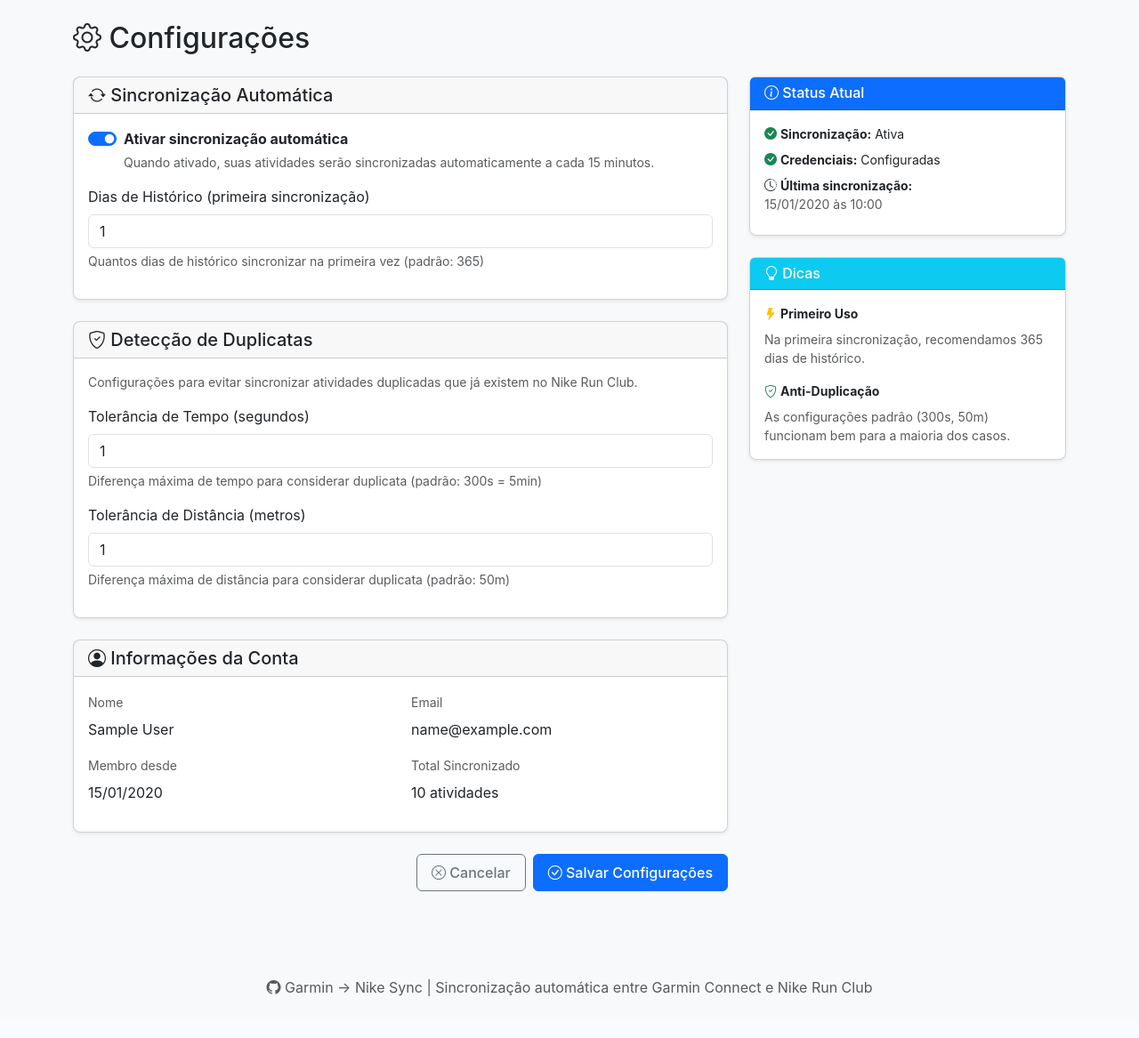
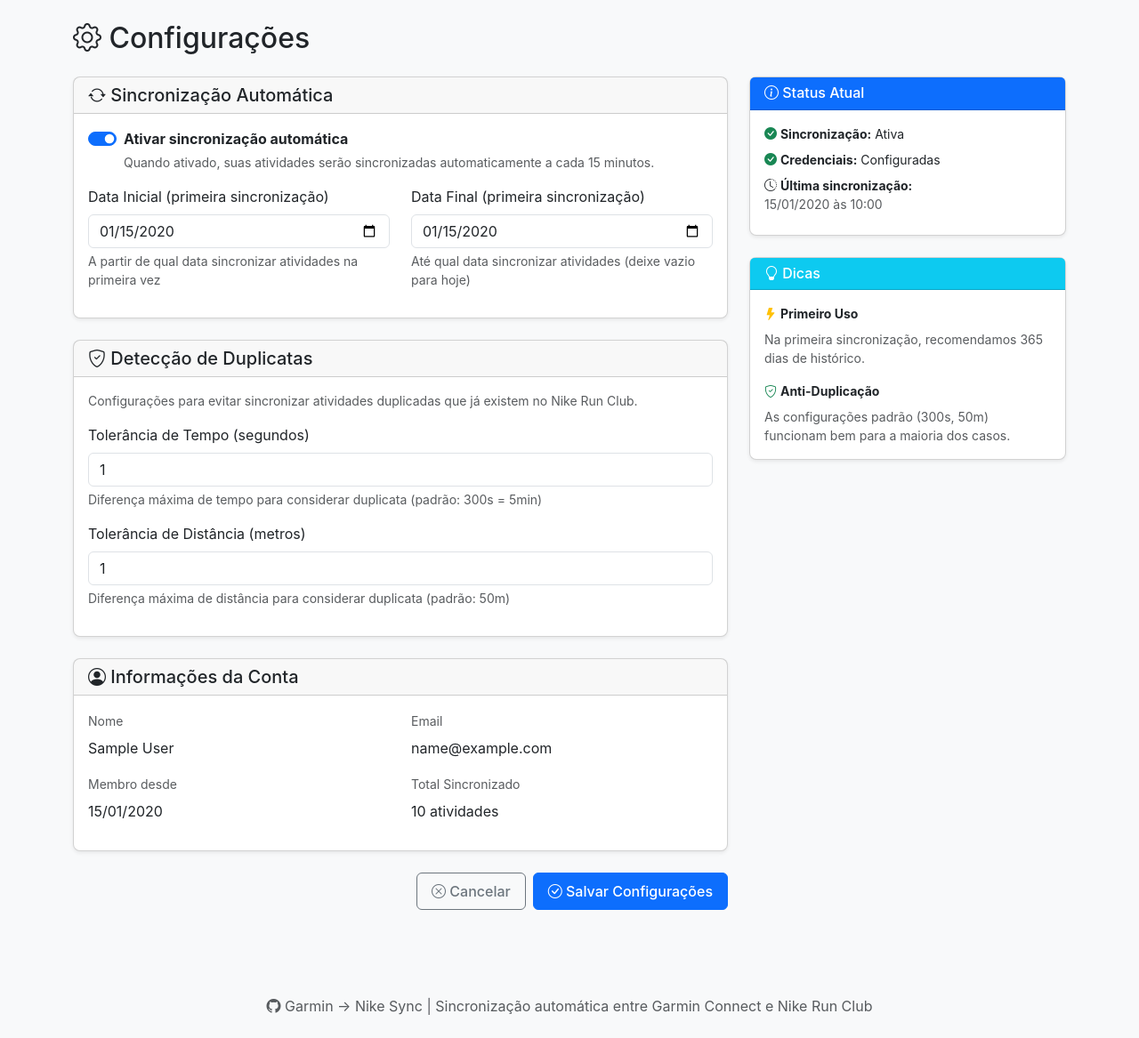
Before and after one commit to MoisesDelfino/garmin-nike-sync, a Flask app: page /settings in a window 1280 px wide. Shown: the part 56-1223 px from the top of the page at 89% size. Before the commit the page ends 1176 px from the top, so only its background shows below. Run offline with Flask 3, Linux system fonts and the light colour scheme; a user stored in the database is signed in; tables that the repository leaves empty hold one stand-in row (values such as "Sample post").

Commit message:
✨ FEATURE: Substituir 'dias' por 'data inicial/final' na sincronização
MELHORIAS IMPLEMENTADAS:

1. 🗓️ Modelo User (database.py):
   - Adicionados campos: initial_sync_start_date, initial_sync_end_date
   - Campo historical_days mantido por compatibilidade (deprecated)
   - to_dict() atualizado para incluir novas datas

2. 🔄 Synchronizer (synchronizer.py):
   - sync_historical() agora aceita start_date/end_date opcionalmente
   - Mantém compatibilidade com parâmetro 'days' (fallback)
   - Logs melhorados mostrando período exato

3. 🎯 Sync Manager (sync_manager.py):
   - Prioriza datas configuradas sobre historical_days
   - Converte Date para DateTime com hora mínima/máxima
   - Fallback para método antigo se datas não configuradas

4. 🎨 Interface (settings.html):
   - Removido input 'Dias de Histórico'
   - Adicionados 2 inputs tipo 'date':
     * Data Inicial (obrigatório)
     * Data Final (opcional, padrão: hoje)
   - Layout em 2 colunas (Bootstrap grid)

5. ⚙️ Rota /settings (app.py):
   - Processa campos initial_sync_start_date/end_date
   - Conversão string → date object
   - Aceita valores vazios (None)

6. 🔧 Auto-migração (auto_migrate.py):
   - Adiciona colunas DATE automaticamente
   - Suporta PostgreSQL e SQLite

BENEFÍCIOS:
✅ Controle preciso do período de sincronização
✅ Sem cálculo de "quantos dias", usuário escolhe data exata
✅ Compatibilidade retroativa mantida
✅ Migração automática (zero downtime)

EXEMPLO DE USO:
- Data Inicial: 01/01/2025
- Data Final: 31/03/2025
→ Sincroniza apenas esse período exato!

```diff
--- a/app.py
+++ b/app.py
@@ -340,7 +340,24 @@ def create_app(config=None):
             data = request.form
 
             current_user.sync_enabled = 'sync_enabled' in data
-            current_user.historical_days = int(data.get('historical_days', 365))
+
+            # Processar datas de sincronização inicial
+            start_date_str = data.get('initial_sync_start_date', '').strip()
+            end_date_str = data.get('initial_sync_end_date', '').strip()
+
+            if start_date_str:
+                from datetime import datetime
+                current_user.initial_sync_start_date = datetime.strptime(start_date_str, '%Y-%m-%d').date()
+            else:
+                current_user.initial_sync_start_date = None
+
+            if end_date_str:
+                from datetime import datetime
+                current_user.initial_sync_end_date = datetime.strptime(end_date_str, '%Y-%m-%d').date()
+            else:
+                current_user.initial_sync_end_date = None
+
+            # Manter historical_days por compatibilidade (não é mais exibido, mas mantém valor)
             current_user.time_tolerance = int(data.get('time_tolerance', 300))
             current_user.distance_tolerance = int(data.get('distance_tolerance', 50))
 
--- a/web/auto_migrate.py
+++ b/web/auto_migrate.py
@@ -29,7 +29,9 @@ def auto_migrate_database(db):
             'nike_status': "VARCHAR(20) DEFAULT 'pending'",
             'nike_status_message': 'TEXT',
             'nike_configured_at': 'TIMESTAMP',
-            'is_admin': 'BOOLEAN DEFAULT FALSE'
+            'is_admin': 'BOOLEAN DEFAULT FALSE',
+            'initial_sync_start_date': 'DATE',
+            'initial_sync_end_date': 'DATE'
         }
 
         # Verifica colunas existentes
--- a/web/models/database.py
+++ b/web/models/database.py
@@ -57,7 +57,9 @@ class User(UserMixin, db.Model):
 
     # Configurações de sincronização
     sync_enabled = db.Column(db.Boolean, default=True)
-    historical_days = db.Column(db.Integer, default=365)
+    historical_days = db.Column(db.Integer, default=365)  # DEPRECATED: manter por compatibilidade
+    initial_sync_start_date = db.Column(db.Date)  # Data inicial para primeira sincronização
+    initial_sync_end_date = db.Column(db.Date)  # Data final para primeira sincronização
     time_tolerance = db.Column(db.Integer, default=300)  # segundos
     distance_tolerance = db.Column(db.Integer, default=50)  # metros
 
@@ -171,6 +173,8 @@ class User(UserMixin, db.Model):
             'last_sync_status': self.last_sync_status,
             'settings': {
                 'historical_days': self.historical_days,
+                'initial_sync_start_date': self.initial_sync_start_date.isoformat() if self.initial_sync_start_date else None,
+                'initial_sync_end_date': self.initial_sync_end_date.isoformat() if self.initial_sync_end_date else None,
                 'time_tolerance': self.time_tolerance,
                 'distance_tolerance': self.distance_tolerance
             }
--- a/web/templates/settings.html
+++ b/web/templates/settings.html
@@ -34,15 +34,29 @@
                         </div>
                     </div>
 
-                    <div class="mb-3">
-                        <label for="historical_days" class="form-label">
-                            Dias de Histórico (primeira sincronização)
-                        </label>
-                        <input type="number" class="form-control" id="historical_days"
-                               name="historical_days" value="{{ current_user.historical_days }}"
-                               min="1" max="730">
-                        <div class="form-text">
-                            Quantos dias de histórico sincronizar na primeira vez (padrão: 365)
+                    <div class="row">
+                        <div class="col-md-6 mb-3">
+                            <label for="initial_sync_start_date" class="form-label">
+                                Data Inicial (primeira sincronização)
+                            </label>
+                            <input type="date" class="form-control" id="initial_sync_start_date"
+                                   name="initial_sync_start_date"
+                                   value="{{ current_user.initial_sync_start_date.strftime('%Y-%m-%d') if current_user.initial_sync_start_date else '' }}">
+                            <div class="form-text">
+                                A partir de qual data sincronizar atividades na primeira vez
+                            </div>
+                        </div>
+
+                        <div class="col-md-6 mb-3">
+                            <label for="initial_sync_end_date" class="form-label">
+                                Data Final (primeira sincronização)
+                            </label>
+                            <input type="date" class="form-control" id="initial_sync_end_date"
+                                   name="initial_sync_end_date"
+                                   value="{{ current_user.initial_sync_end_date.strftime('%Y-%m-%d') if current_user.initial_sync_end_date else '' }}">
+                            <div class="form-text">
+                                Até qual data sincronizar atividades (deixe vazio para hoje)
+                            </div>
                         </div>
                     </div>
                 </div>
```
Also changed, not shown: src/synchronizer.py (+14 -4 lines), web/sync_manager.py (+10 -1 lines).
